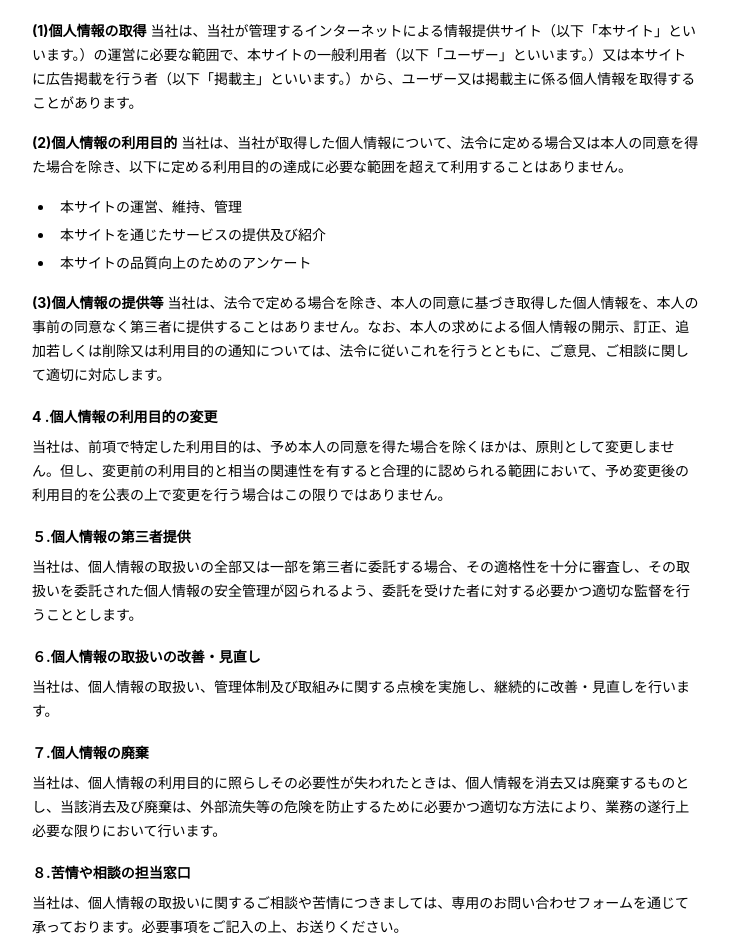
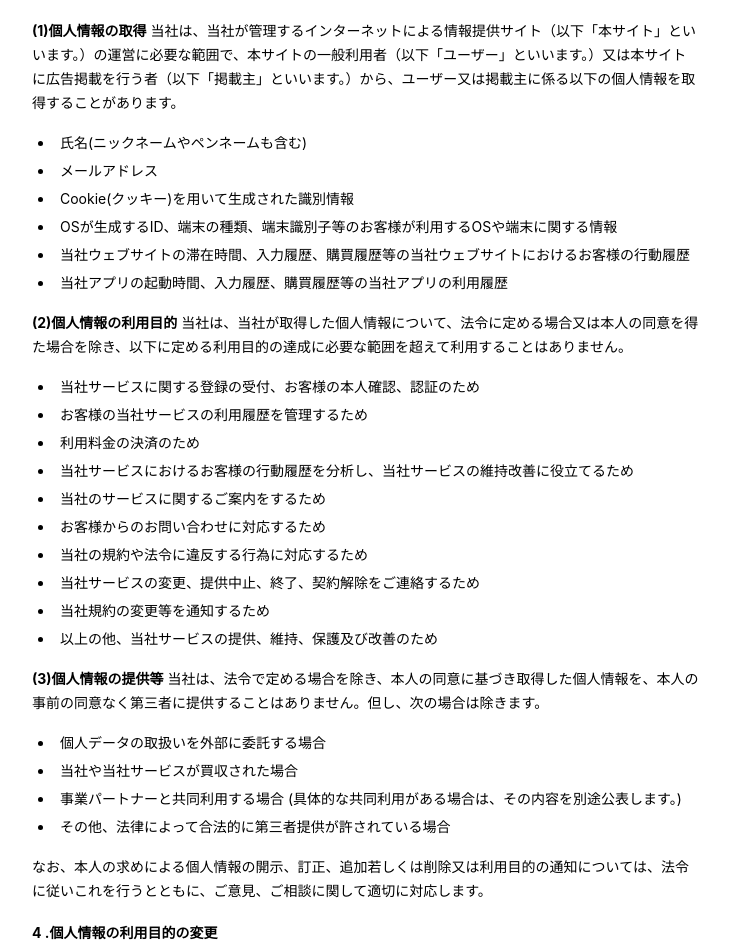
Before and after one commit to K-chan41/pro_engineer_1st_exam_app_front_end, a Next.js app: page /privacy-policy in a window 1280 px wide. Shown: the part 401-1352 px from the top of the page, without its empty margins (274-1003 px from the left). Built offline with nearby package versions, Linux system fonts and the light colour scheme.

Commit message:
change privacy-policy

```diff
--- a/src/app/privacy-policy/page.mdx
+++ b/src/app/privacy-policy/page.mdx
@@ -10,16 +10,35 @@
 当社による個人情報の取得、利用、提供については、以下の事項を遵守します。
 
 **(1)個人情報の取得**
-当社は、当社が管理するインターネットによる情報提供サイト（以下「本サイト」といいます。）の運営に必要な範囲で、本サイトの一般利用者（以下「ユーザー」といいます。）又は本サイトに広告掲載を行う者（以下「掲載主」といいます。）から、ユーザー又は掲載主に係る個人情報を取得することがあります。
+当社は、当社が管理するインターネットによる情報提供サイト（以下「本サイト」といいます。）の運営に必要な範囲で、本サイトの一般利用者（以下「ユーザー」といいます。）又は本サイトに広告掲載を行う者（以下「掲載主」といいます。）から、ユーザー又は掲載主に係る以下の個人情報を取得することがあります。
+- 氏名(ニックネームやペンネームも含む)
+- メールアドレス
+- Cookie(クッキー)を用いて生成された識別情報
+- OSが生成するID、端末の種類、端末識別子等のお客様が利用するOSや端末に関する情報
+- 当社ウェブサイトの滞在時間、入力履歴、購買履歴等の当社ウェブサイトにおけるお客様の行動履歴
+- 当社アプリの起動時間、入力履歴、購買履歴等の当社アプリの利用履歴
 
 **(2)個人情報の利用目的**
 当社は、当社が取得した個人情報について、法令に定める場合又は本人の同意を得た場合を除き、以下に定める利用目的の達成に必要な範囲を超えて利用することはありません。
-- 本サイトの運営、維持、管理
-- 本サイトを通じたサービスの提供及び紹介
-- 本サイトの品質向上のためのアンケート
+- 当社サービスに関する登録の受付、お客様の本人確認、認証のため
+- お客様の当社サービスの利用履歴を管理するため
+- 利用料金の決済のため
+- 当社サービスにおけるお客様の行動履歴を分析し、当社サービスの維持改善に役立てるため
+- 当社のサービスに関するご案内をするため
+- お客様からのお問い合わせに対応するため
+- 当社の規約や法令に違反する行為に対応するため
+- 当社サービスの変更、提供中止、終了、契約解除をご連絡するため
+- 当社規約の変更等を通知するため
+- 以上の他、当社サービスの提供、維持、保護及び改善のため
 
 **(3)個人情報の提供等**
-当社は、法令で定める場合を除き、本人の同意に基づき取得した個人情報を、本人の事前の同意なく第三者に提供することはありません。なお、本人の求めによる個人情報の開示、訂正、追加若しくは削除又は利用目的の通知については、法令に従いこれを行うとともに、ご意見、ご相談に関して適切に対応します。
+当社は、法令で定める場合を除き、本人の同意に基づき取得した個人情報を、本人の事前の同意なく第三者に提供することはありません。但し、次の場合は除きます。
+- 個人データの取扱いを外部に委託する場合
+- 当社や当社サービスが買収された場合
+- 事業パートナーと共同利用する場合 (具体的な共同利用がある場合は、その内容を別途公表します。)
+- その他、法律によって合法的に第三者提供が許されている場合
+
+なお、本人の求めによる個人情報の開示、訂正、追加若しくは削除又は利用目的の通知については、法令に従いこれを行うとともに、ご意見、ご相談に関して適切に対応します。
 
 #### 4 .個人情報の利用目的の変更
 当社は、前項で特定した利用目的は、予め本人の同意を得た場合を除くほかは、原則として変更しません。但し、変更前の利用目的と相当の関連性を有すると合理的に認められる範囲において、予め変更後の利用目的を公表の上で変更を行う場合はこの限りではありません。
@@ -33,5 +52,9 @@
 #### ７.個人情報の廃棄
 当社は、個人情報の利用目的に照らしその必要性が失われたときは、個人情報を消去又は廃棄するものとし、当該消去及び廃棄は、外部流失等の危険を防止するために必要かつ適切な方法により、業務の遂行上必要な限りにおいて行います。
 
-#### ８.苦情や相談の担当窓口
-当社は、個人情報の取扱いに関するご相談や苦情につきましては、専用のお問い合わせフォームを通じて承っております。必要事項をご記入の上、お送りください。
+### ８.アクセス解析ツール
+当社は、お客様のアクセス解析のために、「Googleアナリティクス」を利用しています。Googleアナリティクスは、トラフィックデータの収集のためにCookieを使用しています。トラフィックデータは匿名で収集されており、個人を特定するものではありません。Cookieを無効にすれば、これらの情報の収集を拒否することができます。詳しくはお使いのブラウザの設定をご確認ください。Googleアナリティクスについて、詳しくは以下からご確認ください。
+https://marketingplatform.google.com/about/analytics/terms/jp/
+
+#### ９.苦情や相談の担当窓口
+当社は、個人情報の取扱いに関するご相談や苦情につきましては、専用のお問い合わせフォームまたは下記の連絡先を通じて承っております。必要事項、お問い合せ内容をご記入の上、お送りください。
```
